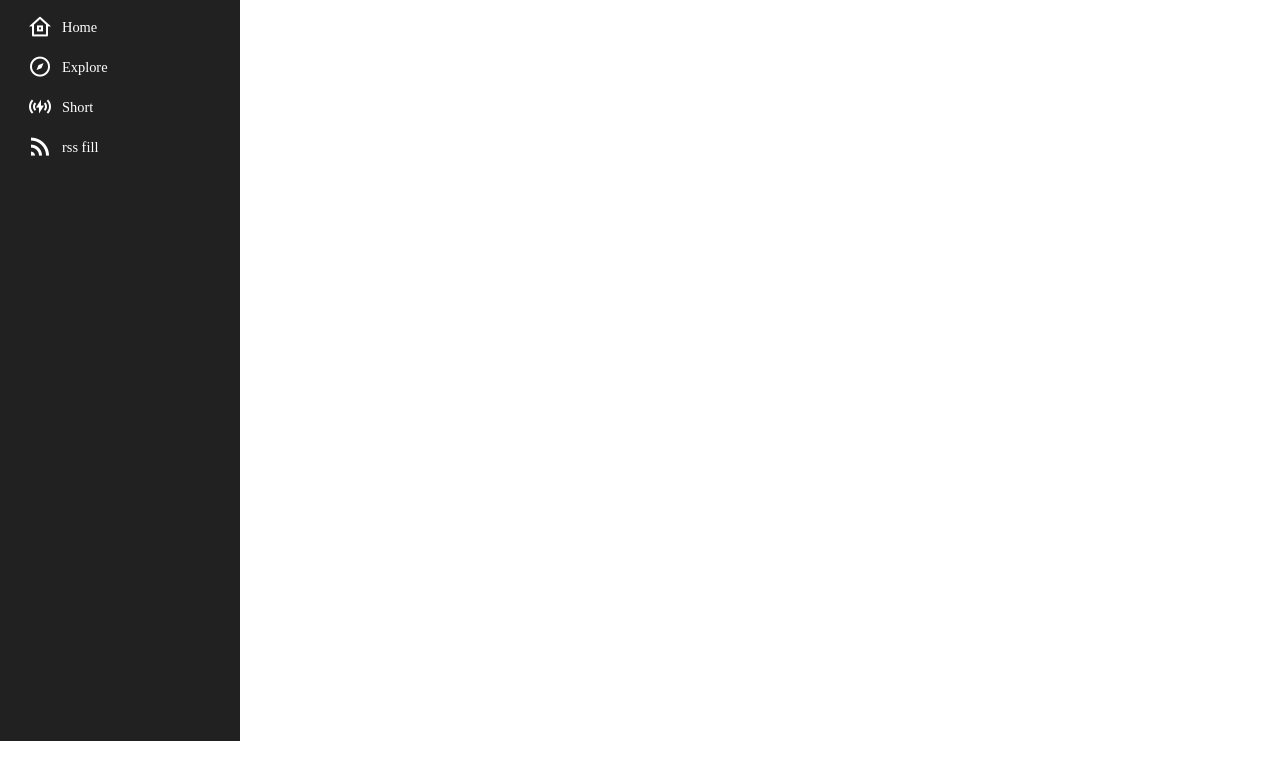
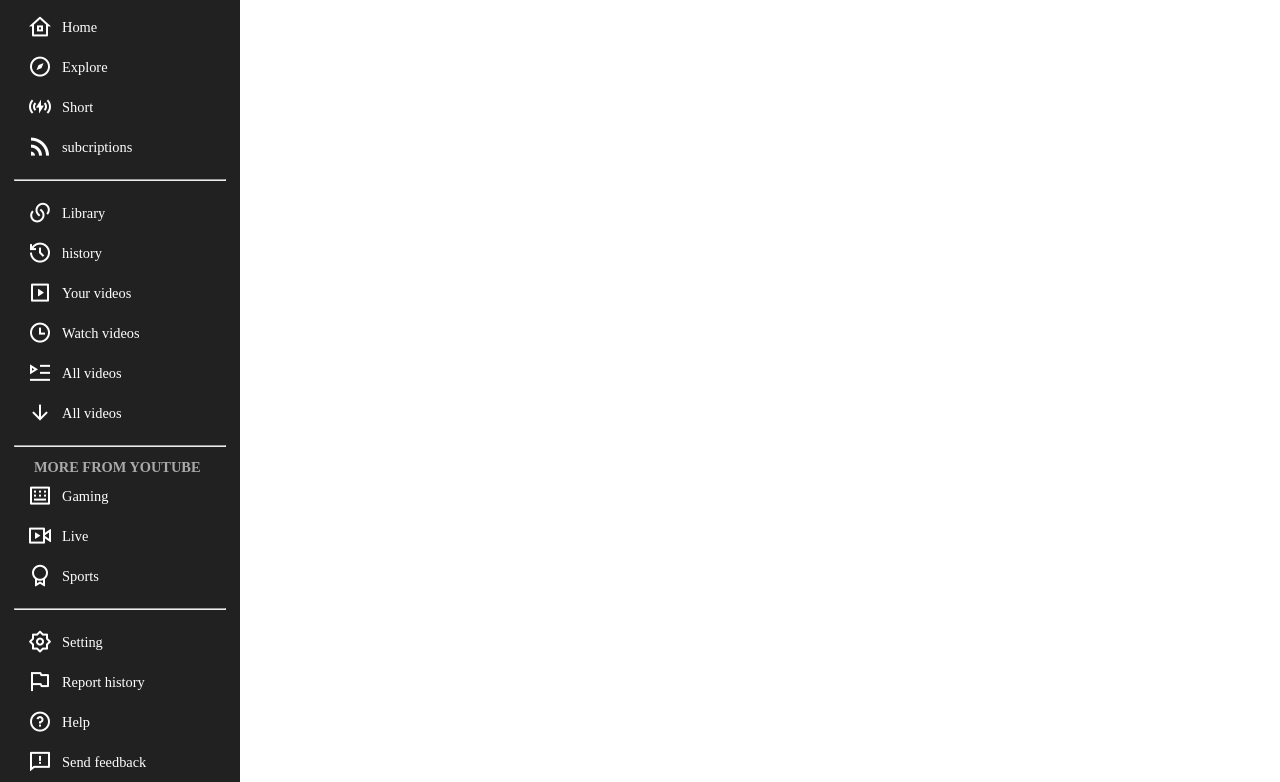
Before and after one commit to edinson0810/youtube, a plain HTML site: page index.html in a window 1280 px wide. Shown: the part 59-841 px from the top of the page. Before the commit the page ends 800 px from the top, so only its background shows below. Drawn offline with nearby package versions, Linux system fonts and the light colour scheme.

Commit message:
sidaber finalizado

```diff
--- a/index.html
+++ b/index.html
@@ -56,15 +56,66 @@
 <a href="#" class="sidebar-item">
     <i class="ri-home-8-line"></i>
 <span>Home</span></a>
-    <a href="#" class="sidebar-item">
+        <a href="#" class="sidebar-item">
         <i class="ri-compass-line"></i>
-    <span>Explore</span></a>
+        <span>Explore</span></a>
         <a href="#" class="sidebar-item">
-            <i class="ri-wireless-charging-line"></i>
+        <i class="ri-wireless-charging-line"></i>
         <span>Short</span></a>
-            <a href="#" class="sidebar-item">
-                <i class="ri-rss-fill"></i>
-            <span>rss fill</span></a>
+        <a href="#" class="sidebar-item">
+        <i class="ri-rss-fill"></i>
+        <span>subcriptions</span></a>
+
+        <hr>
+
+        <a href="#" class="sidebar-item">
+        <i class="ri-links-line"></i>
+        <span>Library</span></a>
+        <a href="#" class="sidebar-item">
+        <i class="ri-history-line"></i>
+        <span>history</span></a>
+        <a href="#" class="sidebar-item">
+        <i class="ri-video-line"></i>
+        <span>Your videos</span></a>
+        <a href="#" class="sidebar-item">
+        <i class="ri-time-line"></i>
+        <span>Watch videos</span></a>
+        <a href="#" class="sidebar-item">
+        <i class="ri-play-list-2-line"></i>
+        <span>All videos</span></a>
+        <a href="#" class="sidebar-item">
+        <i class="ri-arrow-down-line"></i>
+        <span>All videos</span></a>
+
+        <hr>
+
+        <h4>MORE FROM YOUTUBE</h4>
+        <a href="#" class="sidebar-item">
+        <i class="ri-keyboard-box-line"></i>
+        <span>Gaming</span></a>
+        <a href="#" class="sidebar-item">
+        <i class="ri-live-line"></i>
+        <span>Live</span></a>
+        <a href="#" class="sidebar-item">
+        <i class="ri-award-line"></i>
+        <span>Sports</span></a>
+
+        <hr>
+
+        <a href="#" class="sidebar-item">
+        <i class="ri-settings-2-line"></i>
+        <span>Setting</span></a>
+        <a href="#" class="sidebar-item">
+        <i class="ri-flag-line"></i>
+        <span>Report history</span></a>
+        <a href="#" class="sidebar-item">
+        <i class="ri-question-line"></i>
+        <span>Help</span></a>
+        <a href="#" class="sidebar-item">
+        <i class="ri-feedback-line"></i>
+        <span>Send feedback</span></a>
+
+
 </div>
 </aside>
 <main></main>
--- a/stylos.css
+++ b/stylos.css
@@ -237,9 +237,14 @@
     gap: 10px;
     transition: 1s;
     border-radius: 10px;
+
 }
 
 .sidebar-item:hover{
     background-color: #4c4c4c;
 
 }
+
+.more{
+    margin-bottom: 10px;
+}
```
